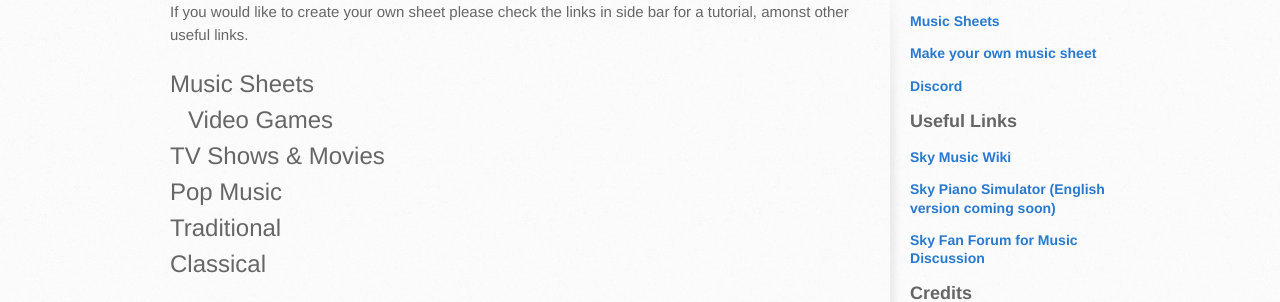
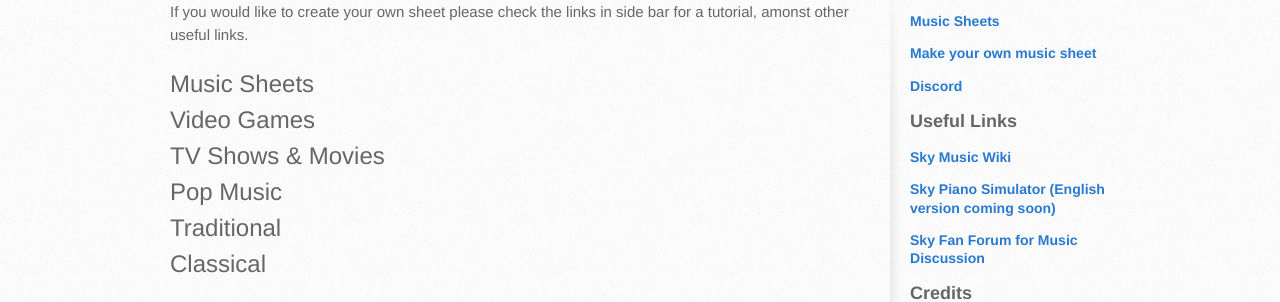
Before and after one commit to sky-music/sky-music.github.io, a Jekyll site: the page built from index.md, in a window 1280 px wide. Shown: the part 289-591 px from the top of the page. Built offline with Jekyll 4.4.1, drawn with Linux system fonts in a browser that asks for light colours; nearby versions of some CDN libraries.

Commit message:
Update index.md

```diff
--- a/index.md
+++ b/index.md
@@ -21,9 +21,9 @@ You are my Sunshine<br />
 </details>
 
 <details>
- <summary><font size="5"><i class="fas fa-gamepad"></i>Video Games</font></summary>
+ <summary><font size="5">Video Games</font></summary>
 
-Dearly Beloved - Kingdom Hearts</font><br />
+Dearly Beloved - Kingdom Hearts<br />
 Pokemon Center Theme<br />
 Song of Storms - Legend of Zelda<br />
 Super Mario NES Theme (simple version)<br />
```
